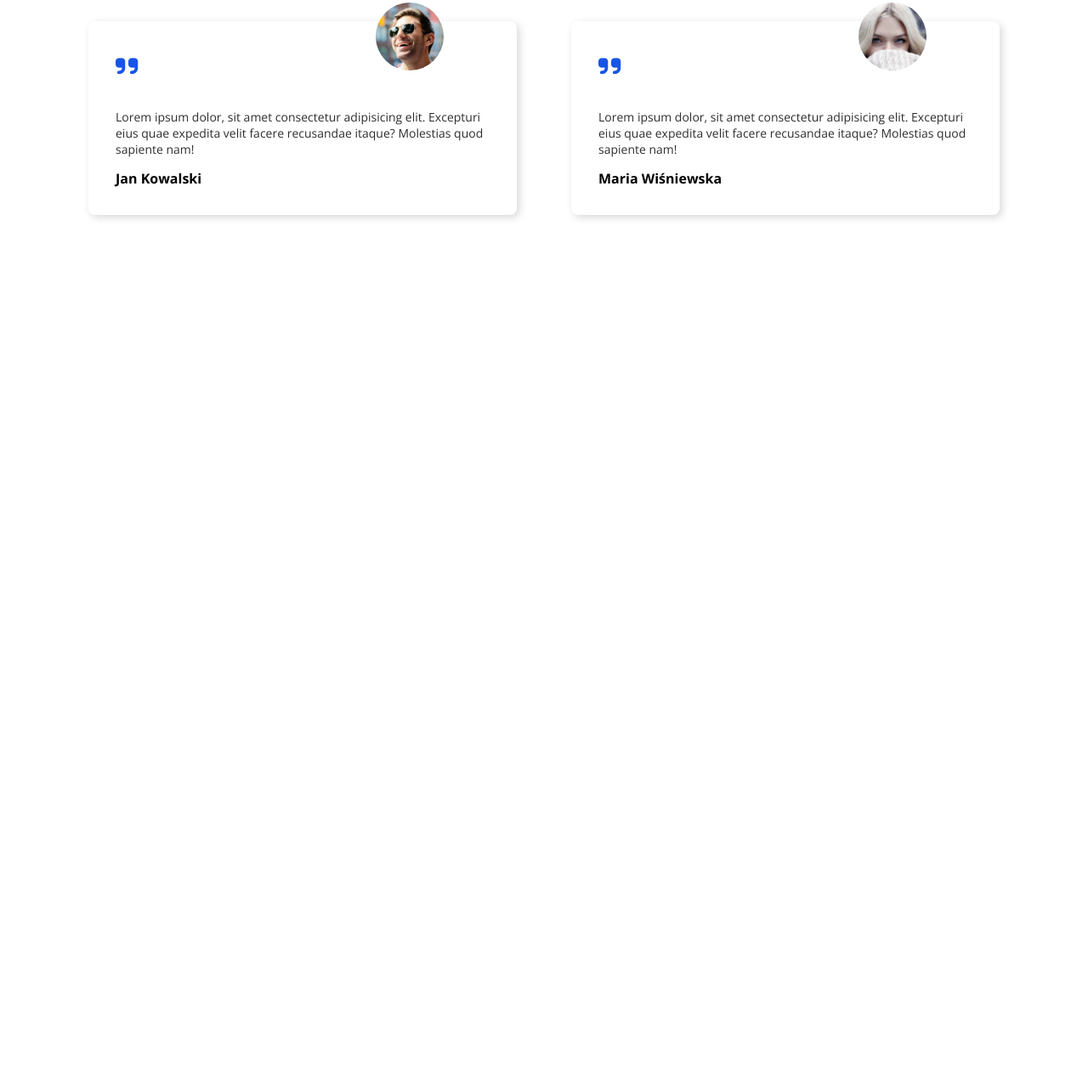
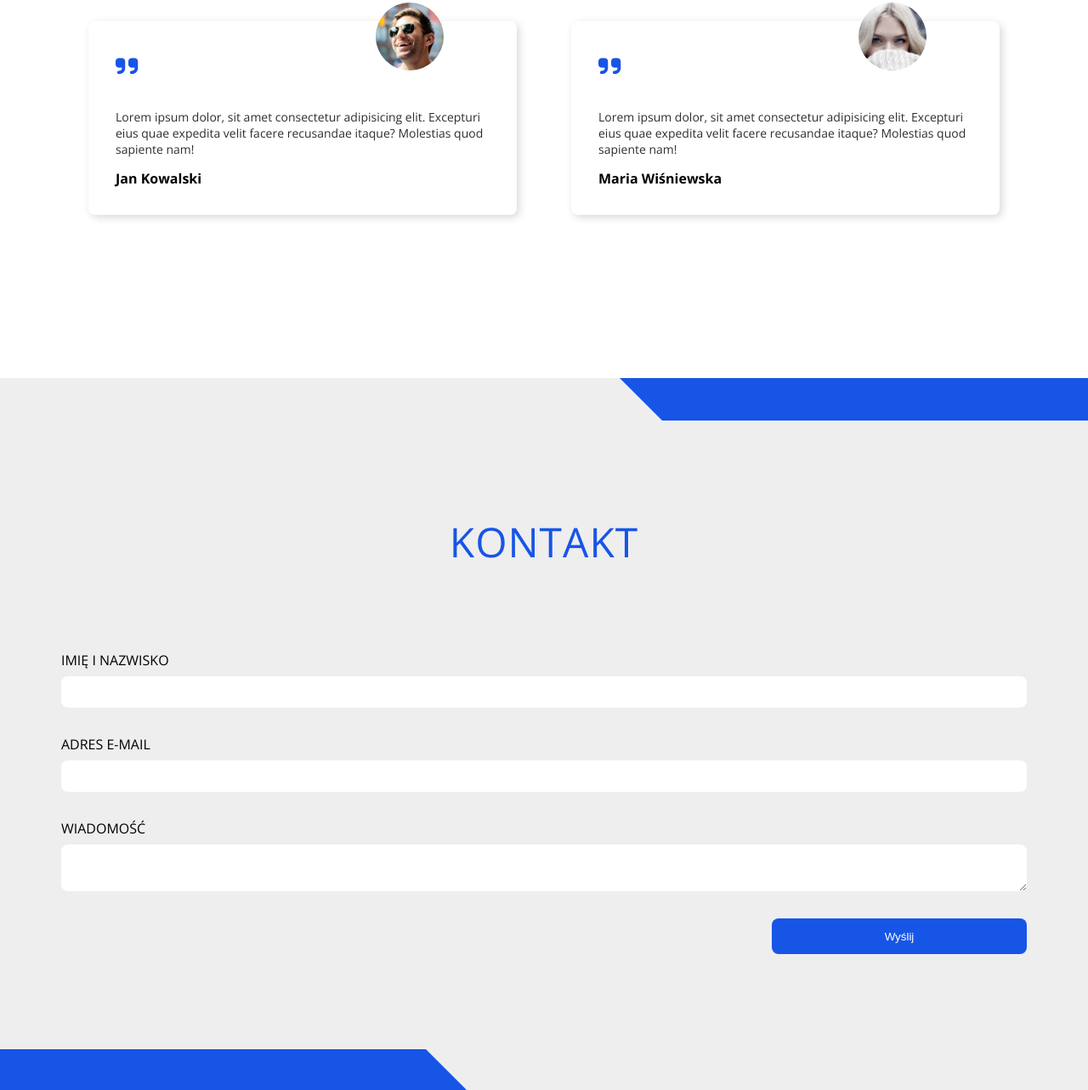
Before and after one commit to Szafter12/Tropical-Paradise, a plain HTML site: page index.html in a window 1280 px wide. Shown: the part 5657-6940 px from the top of the page at 85% size. Before the commit the page ends 6102 px from the top, so only its background shows below. Drawn offline with nearby package versions, Linux system fonts and the light colour scheme.

Commit message:
finish contact section

```diff
--- a/index.html
+++ b/index.html
@@ -257,6 +257,34 @@
                 </div>
             </div>
         </section>
+
+        <section id="contact" class="contact section-padding section white-section">
+
+            <div class="white-block white-block-left"></div>
+            <div class="white-block white-block-right"></div>
+
+            <h2 class="section-heading">Kontakt</h2>
+
+            <div class="wrapper">
+                <form class="contact__form">
+
+                    <div class="contact__form-top">
+                        <label for="name" class="contact__form-label">Imię i Nazwisko</label>
+                        <input type="text" class="contact__form-input" id="name">
+
+                        <label for="email" class="contact__form-label">Adres e-mail</label>
+                        <input type="text" class="contact__form-input" id="email">
+                    </div>
+
+                    <label for="msg" class="contact__form-label">Wiadomość</label>
+                    <textarea id="msg" class="contact__form-textarea"></textarea>
+
+                    <button type="submit" class="contact__form-btn btn-animation">Wyślij</button>
+
+
+                </form>
+            </div>
+        </section>
     </main>
 
 
--- a/scss/main.scss
+++ b/scss/main.scss
@@ -436,6 +436,55 @@ body {
 	}
 }
 
+// contact
+
+.contact {
+	position: relative;
+	background-color: $light-white;
+	overflow: hidden;
+
+	.white-block {
+		background-color: $main-color;
+	}
+
+	&__form-top,
+	&__form {
+		display: flex;
+		flex-direction: column;
+	}
+
+	&__form-label {
+		margin-bottom: 0.5em;
+		text-transform: uppercase;
+	}
+
+	&__form-input {
+		@include contactForm;
+	}
+
+	&__form-textarea {
+		@include contactForm;
+
+		resize: vertical;
+	}
+
+	&__form-btn {
+		align-self: flex-end;
+		padding: 1em;
+		width: 100%;
+		max-width: 300px;
+		color: $pure-white;
+		border: none;
+		border-radius: 8px;
+		background-color: $main-color;
+		cursor: pointer;
+
+		&::before {
+			background-color: $secondary-color;
+		}
+	}
+}
+
 // ****************
 // MEDIA
 // ****************
--- a/scss/utilities/_mixins.scss
+++ b/scss/utilities/_mixins.scss
@@ -22,3 +22,11 @@
     left: 50%;
     transform: translateX(-50%);
 }
+
+@mixin contactForm {
+    margin-bottom: 2em;
+    padding: 0.6em 1.2em;
+    border: none;
+    border-radius: 8px;
+    font-size: 1.6rem;
+}
```
Also changed, not shown: css/main.css, 1 other file.
